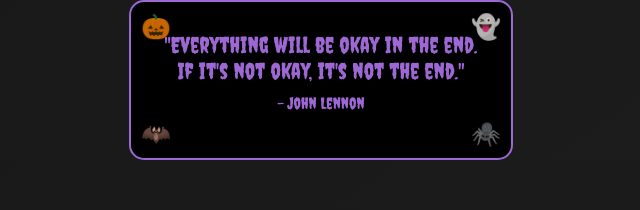
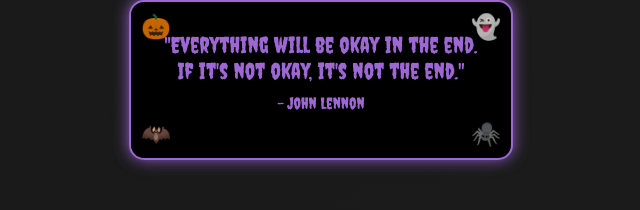
Before and after one commit to milkygingers/notionquote, a plain HTML site: page index.html in a window 1280 px wide. Shown: the whole page, without its empty margins (319-959 px from the left). Drawn offline with Linux system fonts and the light colour scheme.

Commit message:
Update index.html

```diff
--- a/index.html
+++ b/index.html
@@ -25,7 +25,7 @@
             background-color: #000000; /* Inner background color */
             border-radius: 15px; /* Rounded corners for the container */
             padding: 30px; /* Add padding to keep emojis inside */
-
+            box-shadow: 0 0 15px #9d68d3, 0 4px 8px rgba(0, 0, 0, 0.5); /* Added glow effect */
             border: 2px solid #9d68d3; /* Purple border */
             color: #9d68d3;
         }
```
